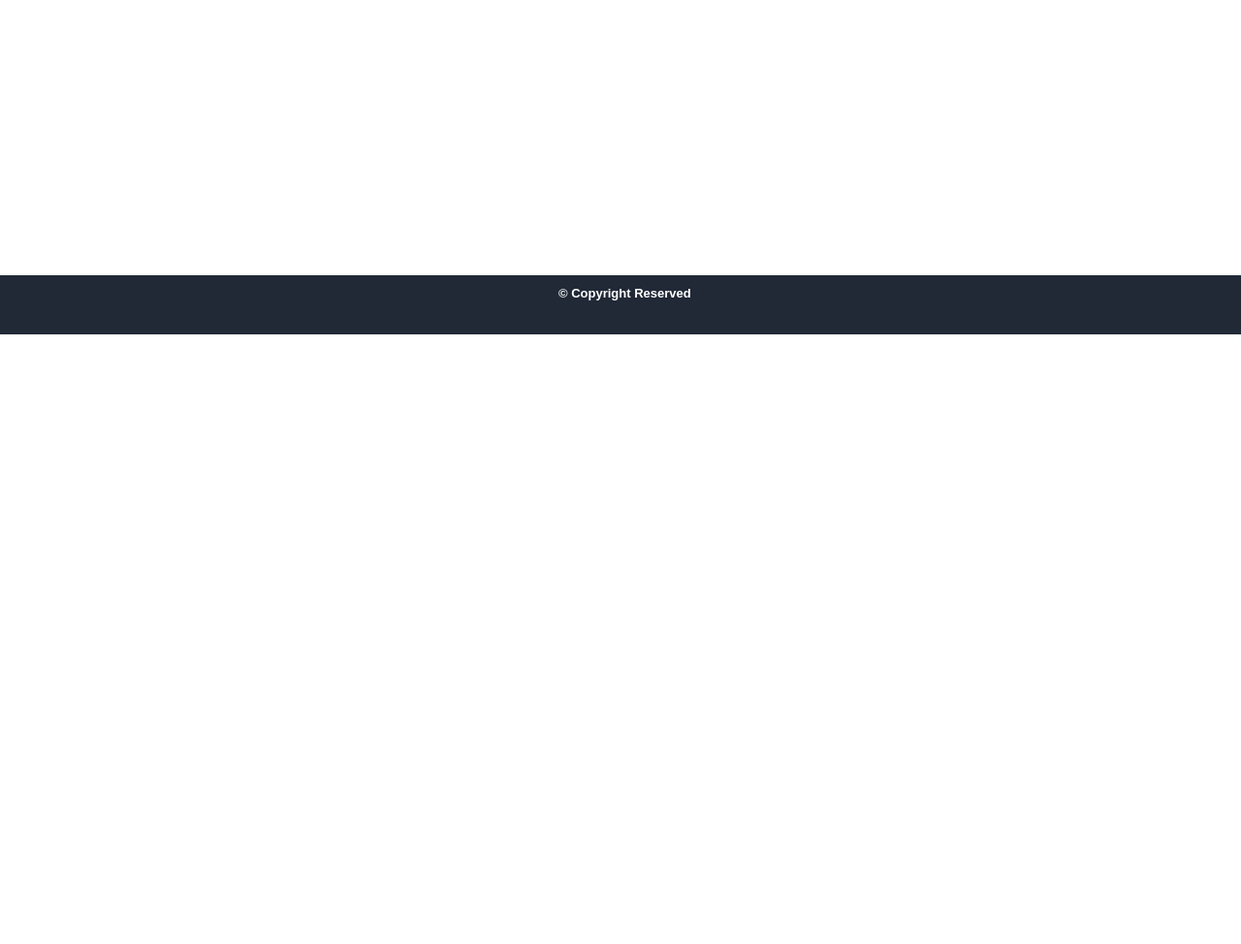
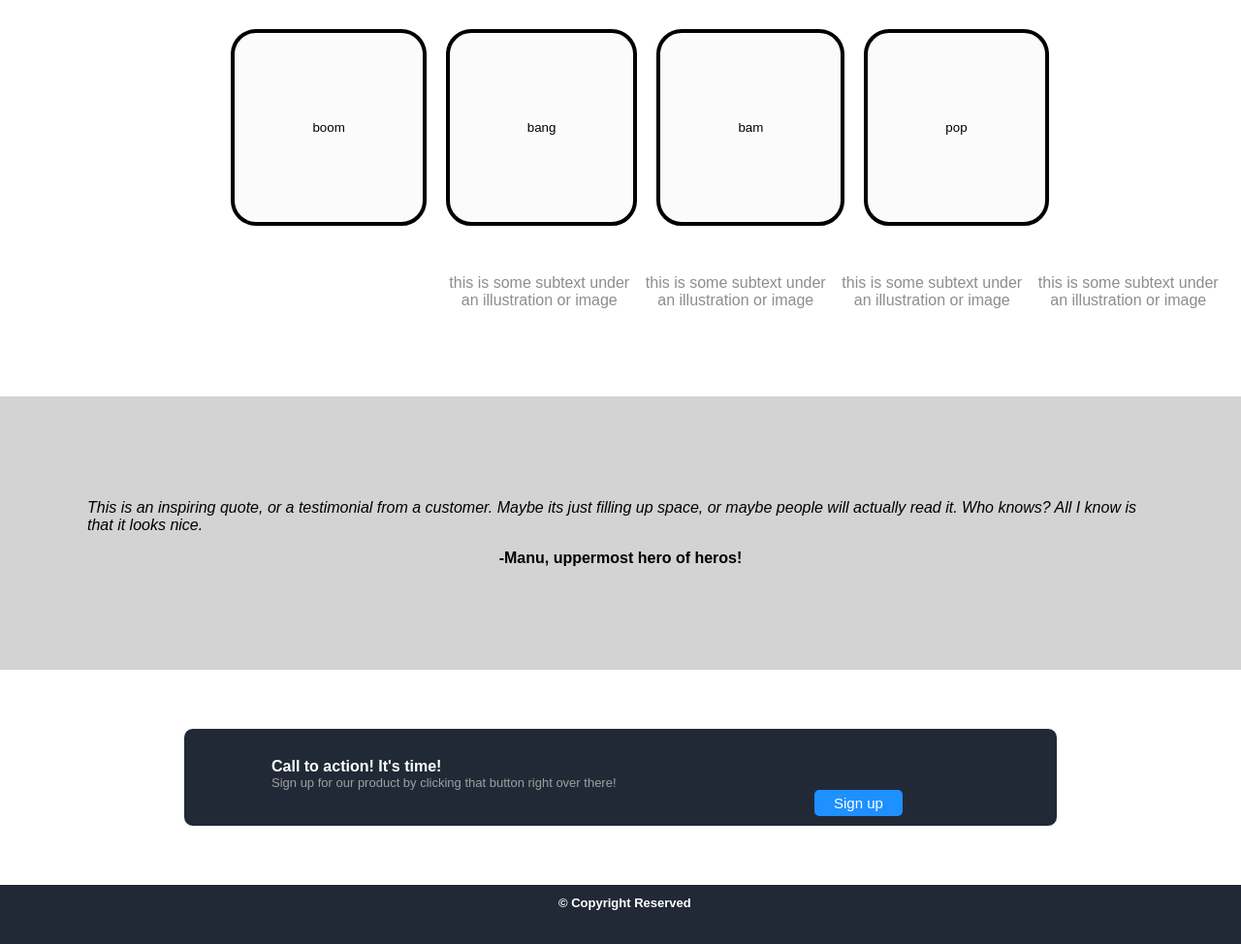
Before and after one commit to WearyElk6296115/Landing-Page, a plain HTML site: page index.html in a window 1280 px wide. Shown: the part 455-1429 px from the top of the page at 97% size. Before the commit the page ends 800 px from the top, so only its background shows below. Drawn offline with Linux system fonts and the light colour scheme.

Commit message:
just about finished need some touch ups... html/css isnt perfect but steadily getting there.

```diff
--- a/index.css
+++ b/index.css
@@ -1,4 +1,7 @@
 body {
+    min-height: 100vh;
+    display: flex;
+    flex-direction: column;
     font-family: Arial, Helvetica, sans-serif;
     background-color: rgb(255, 255, 255);
     color: white;
@@ -7,40 +10,21 @@ body {
 }
 
 header,footer {
-    position: absolute;
+
     background-color: rgb(33, 41, 55);
     width: 100%;
 
 }
 
 header {
-    height: 25vh;
+    height: 45vh;
 }
 
 header h2 {
     position: absolute;
     margin-top: 10px;
     left: 60px;
-}
-
-
-.content {
-    flex-direction: column;
-    flex-wrap: wrap;
-    justify-content: space-between;
-    position: absolute;
-    left: 20px;
-    margin: 5vh;
-}
-
-
-button {
-    background-color: dodgerblue;
-    color: white;
-    border-radius: 5px;
-    border: none;
-    padding: 5px 20px;
-    font-size: 15px;
+    font-size: 20px;
 }
 
 .nav {
@@ -58,7 +42,156 @@ button {
 }
 
 
+main {
+    width: 100%;
+}
+
+
+h3 {
+    font-size: 35px;
+    margin-bottom: 10px;
+}
+
+.content {
+    flex-direction: column;
+    flex-wrap: wrap;
+    justify-content: space-between;
+    position: absolute;
+    left: 20px;
+    margin: 5vh;
+    width: 20%;
+}
+
+
+.content button {
+    background-color: dodgerblue;
+    color: white;
+    border-radius: 5px;
+    border: none;
+    margin-top: 20px;
+    padding: 5px 20px;
+    font-size: 15px;
+}
+
+p {
+    color: rgb(198, 198, 198);
+}
+
+img{
+    position: absolute;
+    margin: 70px;
+    left: 525px;
+    border-radius: 20px;
+
+}
+
+.con2 {
+    margin: 5vh;
+    left: 30vh;
+}
+
+.con2 p{
+    text-align: center;
+    color: black;
+    font-size: 35px;
+}
+
+.con2 ul{
+    display: flex;
+    flex-direction: row;
+    justify-content: center;
+}
+
+.con2 li {
+    list-style: none;
+}
+
+
+.con2 button{
+    border: 4px solid black;
+    background-color: rgb(251, 251, 251);
+    padding: 90px 80px;
+    margin: 10px;
+    border-radius: 26px;
+    color: black;
+}
+
+.info {
+    position: relative;
+   left: 415px;
+   width: 850px;
+
+}
+
+.info ul {
+    display: flex;
+    flex-direction: row;
+    justify-content: center;
+}
+
+.info li{
+    color: rgb(141, 141, 141);
+    list-style: none;
+    text-align: center;
+}
+
+
+.testimonial {
+    background-color: lightgray;
+    padding: 90px;
+    margin-top: 90px;
+
+
+}
+
+.testimonial p {
+    display: flex;
+    justify-content: center;
+    color: rgb(0, 0, 0);
+}
+
+.last {
+    width: 900px; height: 100px; border: 1px solid rgb(255, 255, 255); margin: 0 auto;
+    margin-top: 60px;
+    margin-bottom: 60px;
+    border-radius: 10px;
+    background-color: rgb(33, 41, 55);;
+}
+
+.last h1 {
+    font-size: medium;
+    color: rgb(255, 255, 255);
+    padding-top: 30px;
+}
+
+.last p {
+    font-size: small;
+    color: rgb(159, 159, 159);
+}
+
+.last h1, .last p{
+    display: flex;
+    flex-direction: column;
+    align-items: left;
+    padding-left: 90px;
+    margin: 0;
+}
+
+.last button {
+    background-color: dodgerblue;
+    color: white;
+    border-radius: 5px;
+    border: none;
+    padding: 5px 20px;
+    font-size: 15px;
+    margin-left: 650px;
+    align-items: center;
+}
+
+
+
 footer {
+    margin-top: auto;
     height: 7vh;
     bottom: 0;
     padding-bottom: 5px;
--- a/index.html
+++ b/index.html
@@ -6,7 +6,7 @@
 </head>
 <body>
     <header>
-        <h2>Chiefs</h2>
+        <h2>Hall of Heros</h2>
         <div class="nav">
                 <a href="">Home</a>
                 <a href="">Blog</a>
@@ -17,16 +17,57 @@
         </div>
 
         <div class="content">
-        <h3>This website is awesome</h3>
-        <p>This website has some subtext that goes here under the main title.
+            <h3>This website is awesome</h3>
+            <p>This website has some subtext that goes here under the main title.
             It's a smaller font and the color is lower contrast to its upper counterpart.</p>
-        <a href="https://ww.google.com/">
+            <a href="https://ww.google.com/">
             <button>Sign up</button>
-        </a>
+            </a>
+        </div>
+        <img src="https://helpx.adobe.com/content/dam/help/en/photoshop/using/convert-color-image-black-white/jcr_content/main-pars/before_and_after/image-before/Landscape-Color.jpg" width="550" height="250">
+    </header>
+
+
+
+    <main>
+        <div class="con2">
+            <p>Some Random Information.</p>
+            <ul>
+                <a href=""><li><button>boom</button></li></a>
+                <a href=""><li><button>bang</button></li></a>
+                <a href=""><li><button>bam</button></li></a>
+                <a href=""><li><button>pop</button></li></a>
+            </ul>
         </div>
 
-        <center><img src="https://www.google.com/url?sa=i&url=https%3A%2F%2Fhelpx.adobe.com%2Fphotoshop%2Fusing%2Fconvert-color-image-black-white.html&psig=AOvVaw0_9vSCv_YBh0LloyNg4B8H&ust=1687729833189000&source=images&cd=vfe&ved=0CBAQjRxqFwoTCJDSo9vx3P8CFQAAAAAdAAAAABAE"></center>
-    </header>
+        <div class="info">
+            <ul>
+                <li>this is some subtext under an illustration or image</li>
+                <li>this is some subtext under an illustration or image</li>
+                <li>this is some subtext under an illustration or image</li>
+                <li>this is some subtext under an illustration or image</li>
+            </ul>
+        </div>
+
+        <div class="testimonial">
+            <i><p>This is an inspiring quote, or a testimonial from a customer.
+                Maybe its just filling up space, or maybe people will actually read it.
+                Who knows? All I know is that it looks nice.</p></i>
+            <b><p>-Manu, uppermost hero of heros!</p></b>
+        </div>
+
+        <div class="last">
+            <h1>Call to action! It's time!</h1>
+            <p>Sign up for our product by clicking that button right over there!</p>
+            <a href="https://ww.google.com/">
+                <button>Sign up</button>
+            </a>
+        </div>
+
+
+    </main>
+
+
 
     <footer>
         <h2>&copy; Copyright Reserved</h2>
```
